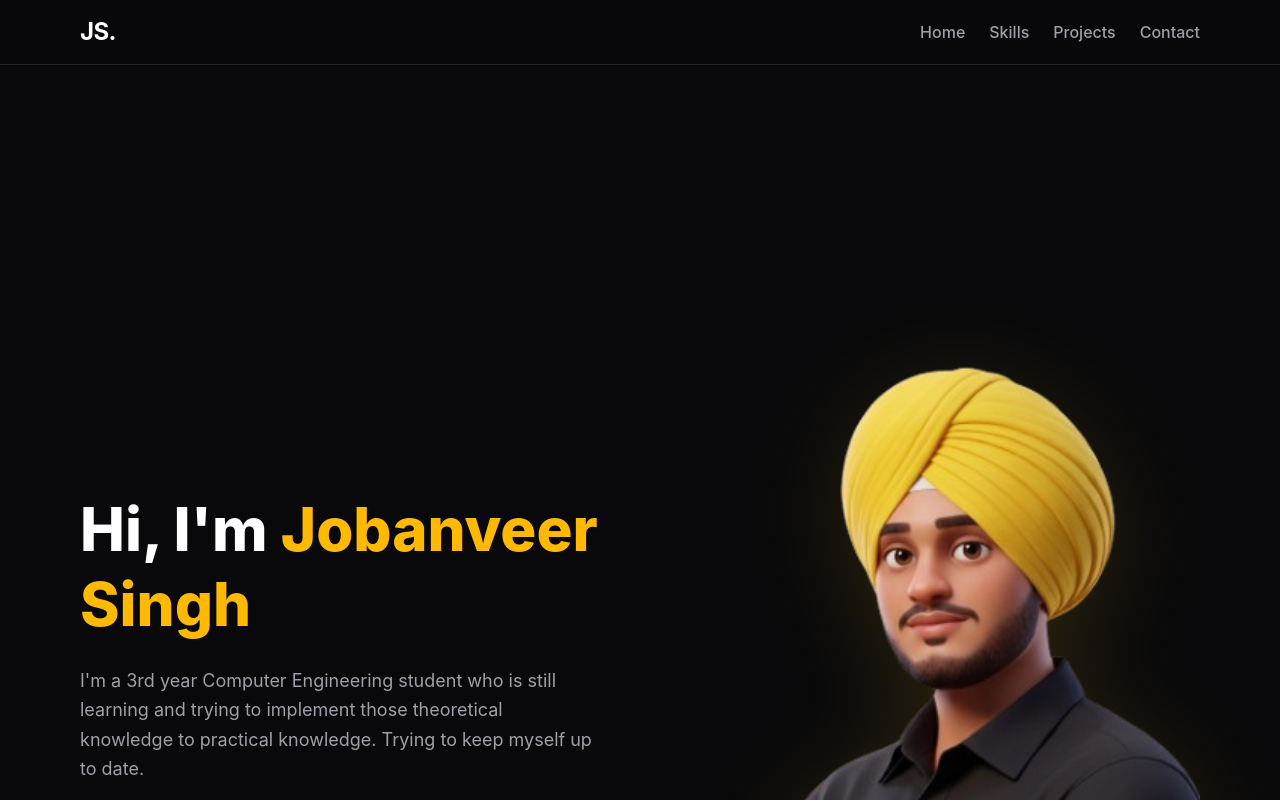
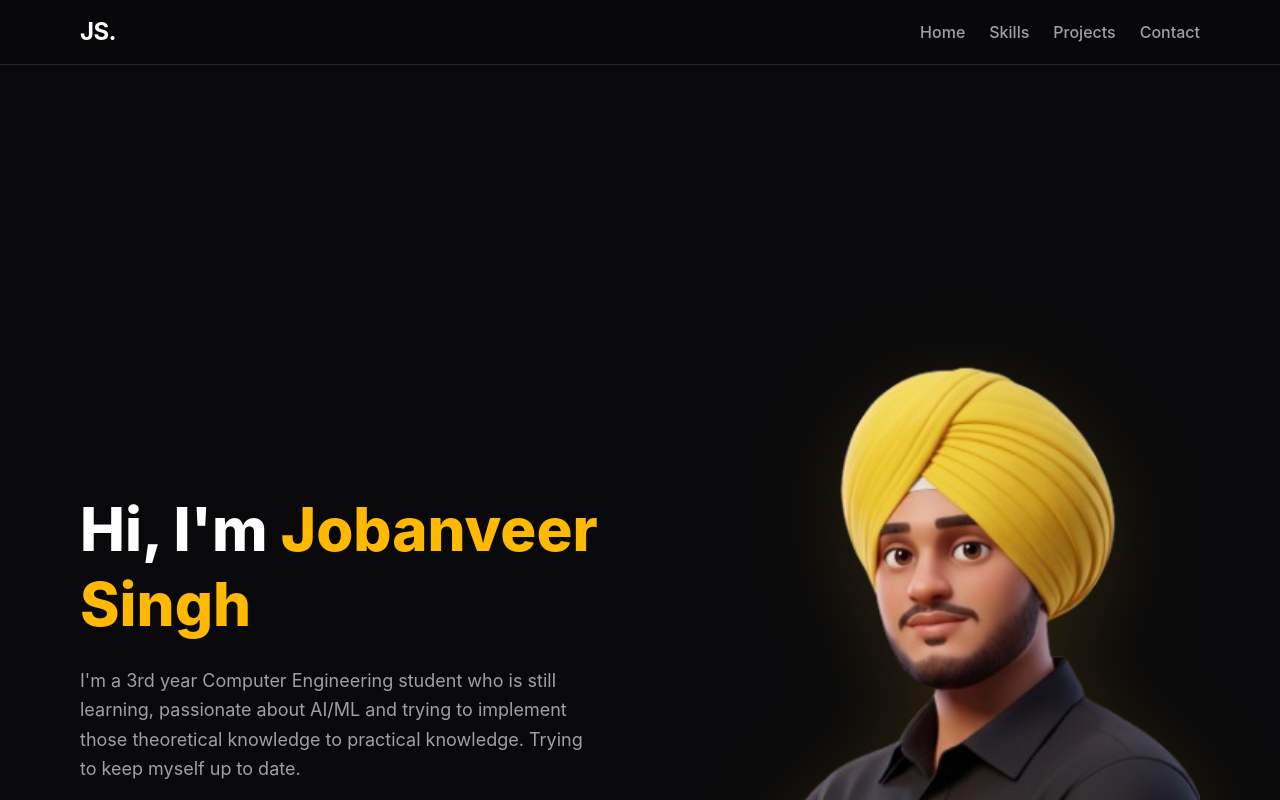
Before and after one commit to jobanveer2005/Jobanveer-Portfolio, a React (Vite) app: page / in a window 1280 px wide. Shown: the top 800 px of the page. Built offline with nearby package versions, Linux system fonts and the light colour scheme.

Commit message:
Editted the Intro part

```diff
--- a/src/App.jsx
+++ b/src/App.jsx
@@ -49,7 +49,7 @@ const Hero = () => (
           Hi, I'm <span className="text-amber-400">Jobanveer Singh</span>
         </h1>
         <p className="text-lg text-zinc-400 leading-relaxed max-w-lg mx-auto md:mx-0">
-          I'm a 3rd year Computer Engineering student who is still learning and trying to implement those theoretical knowledge to practical knowledge. Trying to keep myself up to date.
+          I'm a 3rd year Computer Engineering student who is still learning, passionate about AI/ML and trying to implement those theoretical knowledge to practical knowledge. Trying to keep myself up to date.
         </p>
         <div className="pt-4">
           <a href="#projects" className="inline-block bg-amber-400 text-zinc-950 px-8 py-3 rounded-full font-bold shadow-[0_0_15px_rgba(251,191,36,0.2)] hover:shadow-[0_0_25px_rgba(251,191,36,0.4)] hover:-translate-y-1 transition-all duration-300">
```
